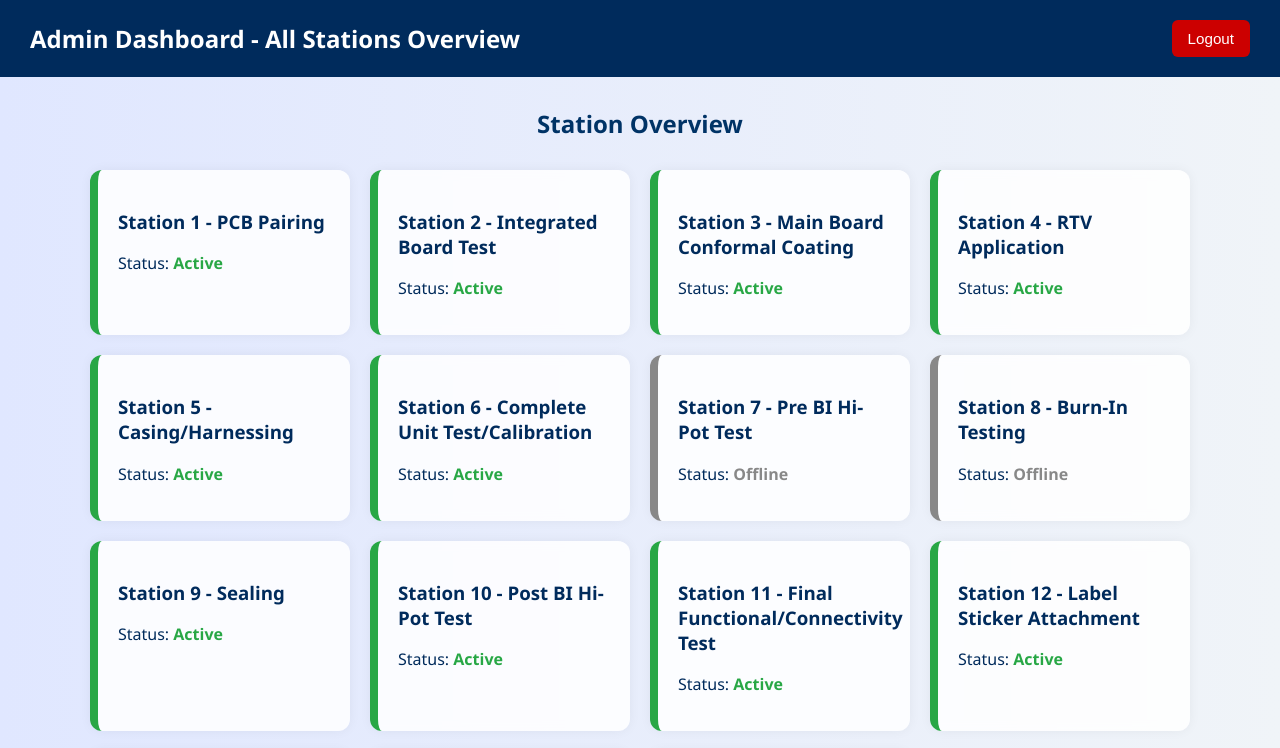
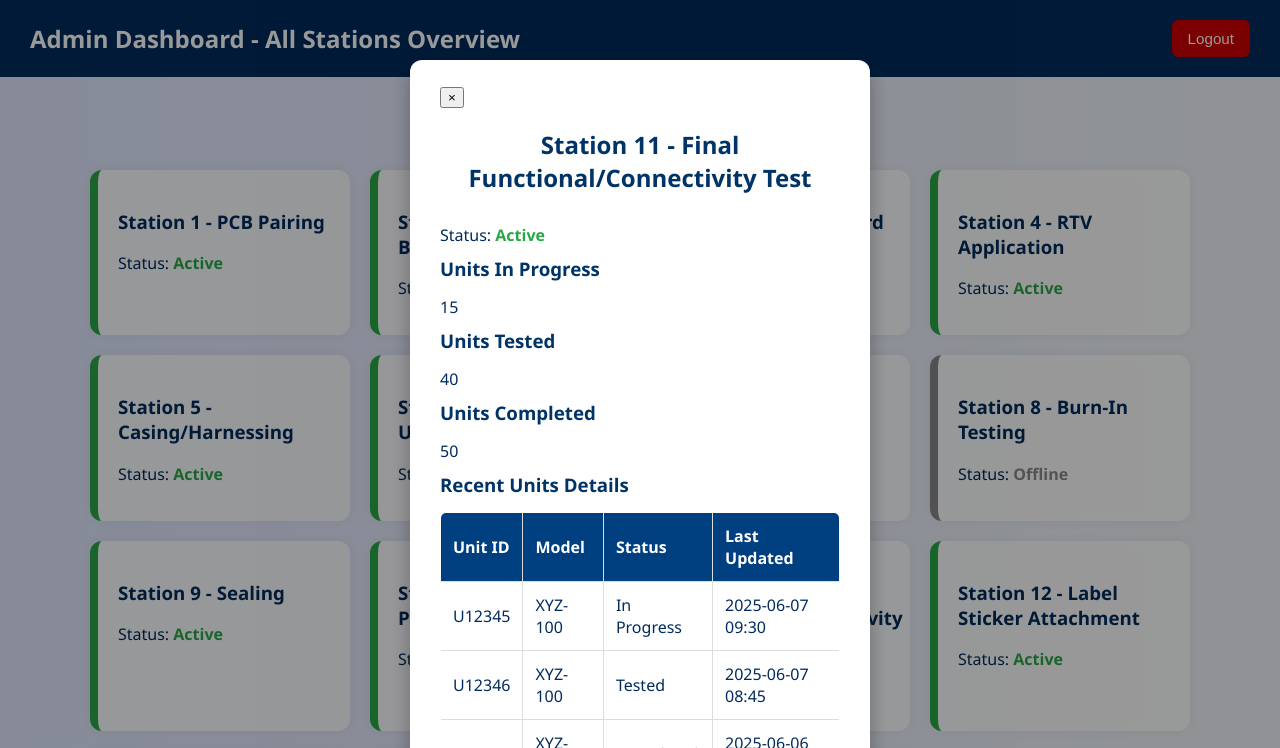
Before and after one commit to carlivan2525/Unit-Traceability-, a plain HTML site: page admin-dashboard.html in a window 1280 px wide. Both pictures are taken after a click on the element 780 px from the left and 636 px from the top of the page. Shown: the top 748 px of the page. Drawn offline with Linux system fonts and the light colour scheme.

Commit message:
Update styles.css

```diff
--- a/styles.css
+++ b/styles.css
@@ -189,7 +189,63 @@
   font-weight: bold;
 }
 
+/* --- Modal Styles --- */
+.modal {
+  display: none; /* Hidden by default */
+  position: fixed;
+  z-index: 1000;
+  left: 0;
+  top: 0;
+  width: 100%;
+  height: 100%;
+  overflow: auto;
+  background-color: rgba(0, 0, 0, 0.4); /* semi-transparent background */
+}
 
+.modal-content {
+  background-color: #ffffff;
+  margin: 60px auto;
+  padding: 25px 30px;
+  border-radius: 12px;
+  width: 400px;
+  box-shadow: 0 8px 20px rgba(0, 0, 0, 0.3);
+  color: #002b5c;
+  position: relative;
+  font-family: 'Segoe UI', Tahoma, Geneva, Verdana, sans-serif;
+}
+
+.close-btn {
+  position: absolute;
+  top: 12px;
+  right: 20px;
+  color: #888;
+  font-size: 28px;
+  font-weight: bold;
+  cursor: pointer;
+  transition: color 0.3s ease;
+}
+
+.close-btn:hover,
+.close-btn:focus {
+  color: #002b5c;
+  text-decoration: none;
+}
+
+.modal-content h3 {
+  margin-top: 0;
+  font-weight: 700;
+  color: #003366;
+  margin-bottom: 15px;
+}
+
+.modal-content p {
+  margin: 10px 0;
+  font-size: 1rem;
+}
+
+.modal-content strong {
+  color: #002b5c;
+}
 /* ===============================
    Station 1 page styles
    =============================== */
```
